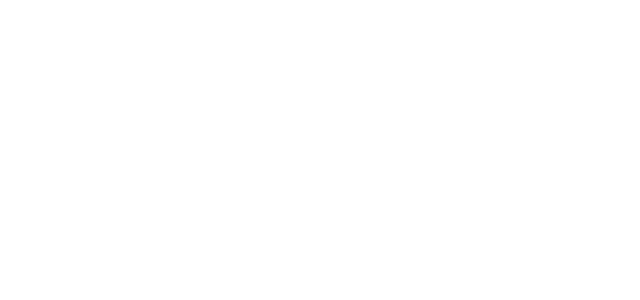
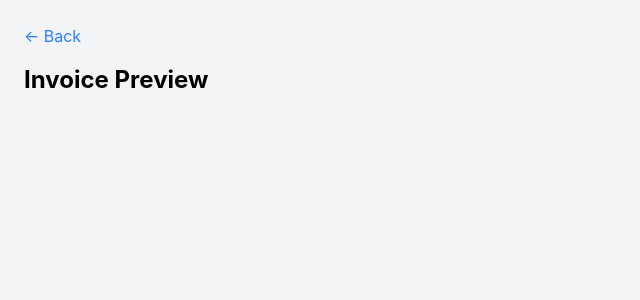
Before and after one commit to AdamyaMehta07/InvoiceForge, a React (Vite) app: page /invoice/1 in a window 1280 px wide. Before the commit this address had no page. Shown: the top 300 px of the page, without its empty margins (0-640 px from the left). Built offline with nearby package versions, Linux system fonts and the light colour scheme.

Commit message:
add view invoices page with dynamic routing and preview

```diff
--- a/src/App.jsx
+++ b/src/App.jsx
@@ -1,6 +1,7 @@
 import React from 'react'
 import Dashboard from './pages/Dashboard'
 import CreateInvoice from './pages/CreateInvoice'
+import ViewInvoice from "./pages/ViewInvoice";
 import { BrowserRouter, Route, Routes } from 'react-router-dom'
 
 const App = () => {
@@ -9,6 +10,7 @@ const App = () => {
     <Routes>
       <Route path="/" element={<Dashboard/>}/>
       <Route path='/create' element={<CreateInvoice/>} />
+      <Route path="/invoice/:id" element={<ViewInvoice />} />
 
 
 
--- a/src/pages/Dashboard.jsx
+++ b/src/pages/Dashboard.jsx
@@ -50,7 +50,8 @@ const Dashboard = () => {
           invoices.map((invoice) => (
             <div
               key={invoice.id}
-              className="bg-white rounded-2xl shadow p-4 flex justify-between items-center"
+              onClick={() => navigate(`/invoice/${invoice.id}`)}
+              className="bg-white rounded-2xl shadow p-4 flex justify-between items-center cursor-pointer hover:shadow-lg transition"
             >
               <div>
                 <p className="font-semibold">{invoice.id}</p>
@@ -59,14 +60,17 @@ const Dashboard = () => {
 
               <div className="flex items-center gap-4">
                 <p className="font-bold text-blue-500">
-                  ₹{invoice.amount}
+                  ₹{invoice.total}
                 </p>
 
                 <button
-                  onClick={() => handleDelete(invoice.id)}
+                  onClick={(e) => {
+                  e.stopPropagation();
+                  handleDelete(invoice.id);
+                  }}
                   className="text-red-500 hover:text-red-700"
-                >
-                  Delete
+                  >
+                 Delete
                 </button>
               </div>
             </div>
--- /dev/null
+++ b/src/pages/ViewInvoice.jsx
@@ -0,0 +1,40 @@
+import React, { useEffect, useState } from "react";
+import { useParams, useNavigate } from "react-router-dom";
+import InvoicePreview from "../components/InvoicePreview";
+
+const ViewInvoice = () => {
+  const { id } = useParams();
+  const navigate = useNavigate();
+
+  const [invoice, setInvoice] = useState(null);
+
+  useEffect(() => {
+    const storedInvoices =
+      JSON.parse(localStorage.getItem("invoices")) || [];
+
+    const foundInvoice = storedInvoices.find(
+      (inv) => inv.id === id
+    );
+
+    setInvoice(foundInvoice);
+  }, [id]);
+
+  return (
+    <div className="min-h-screen bg-gray-100 p-6">
+
+      <button
+        onClick={() => navigate("/")}
+        className="mb-4 text-blue-500"
+      >
+        ← Back
+      </button>
+
+      <h1 className="text-2xl font-bold mb-6">Invoice Preview</h1>
+
+      <InvoicePreview invoice={invoice} />
+
+    </div>
+  );
+};
+
+export default ViewInvoice;
```
